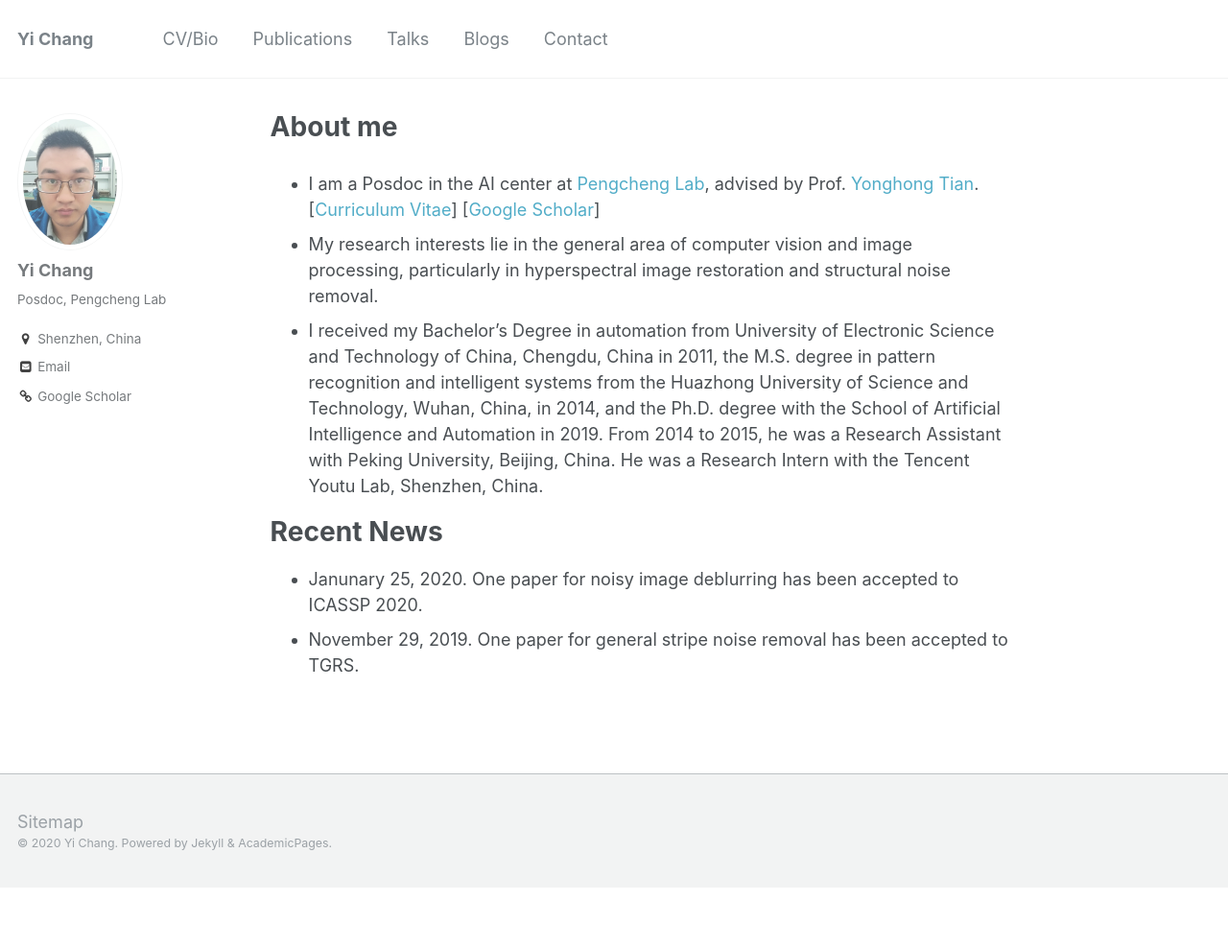
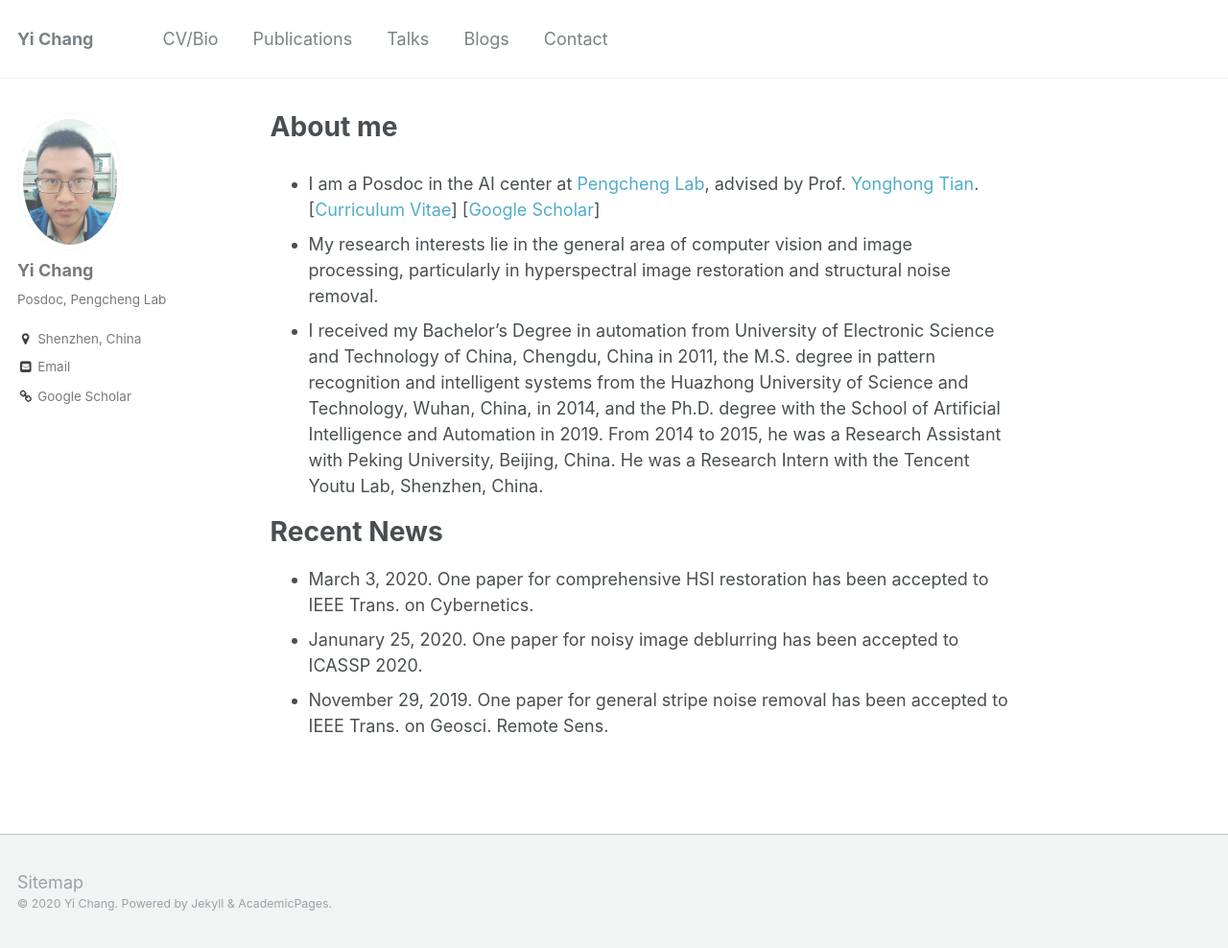
Before and after one commit to zhanwenchen/owuchangyuo.github.io, a Jekyll site: the page built from _pages/about.md, in a window 1280 px wide and 988 px high. Shown: the whole window at 96% size. Built offline with Jekyll 4.4.1, drawn with Linux system fonts in a browser that asks for light colours.

Commit message:
Update about.md

```diff
--- a/_pages/about.md
+++ b/_pages/about.md
@@ -13,5 +13,6 @@ redirect_from:
 * I received my Bachelor’s Degree in automation from University of Electronic Science and Technology of China, Chengdu, China in 2011,  the M.S. degree in pattern recognition and intelligent systems from the Huazhong University of Science and Technology, Wuhan, China, in 2014, and the Ph.D. degree with the School of Artificial Intelligence and Automation in 2019. From 2014 to 2015, he was a Research Assistant with Peking University, Beijing, China. He was a Research Intern with the Tencent Youtu Lab, Shenzhen, China.
 
 # Recent News
+* March 3, 2020. One paper for comprehensive HSI restoration has been accepted to IEEE Trans. on Cybernetics.
 * Janunary 25, 2020. One paper for noisy image deblurring has been accepted to ICASSP 2020.
-* November 29, 2019. One paper for general stripe noise removal has been accepted to TGRS.
+* November 29, 2019. One paper for general stripe noise removal has been accepted to IEEE Trans. on Geosci. Remote Sens.
```
